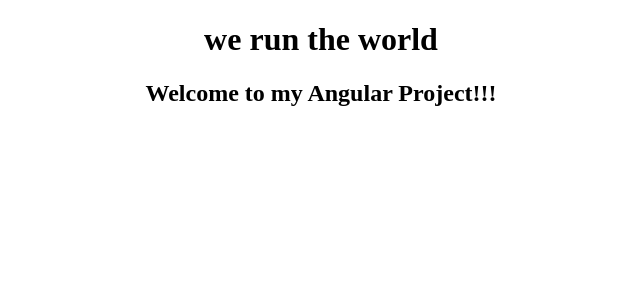
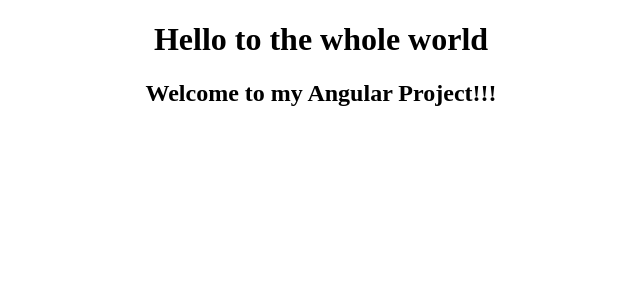
Before and after one commit to thifaya/project2, an Angular app: page / in a window 1280 px wide. Shown: the top 300 px of the page, without its empty margins (319-959 px from the left). Built offline with nearby package versions, Linux system fonts and the light colour scheme.

Commit message:
they have to merge

```diff
--- a/src/app/app.component.html
+++ b/src/app/app.component.html
@@ -1,6 +1,6 @@
 
 <div style="text-align:center">
-  <h1>we run the world</h1>
+  <h1>Hello to the whole world</h1>
   <h2>
     Welcome to {{ title }}!
   </h2>
```
